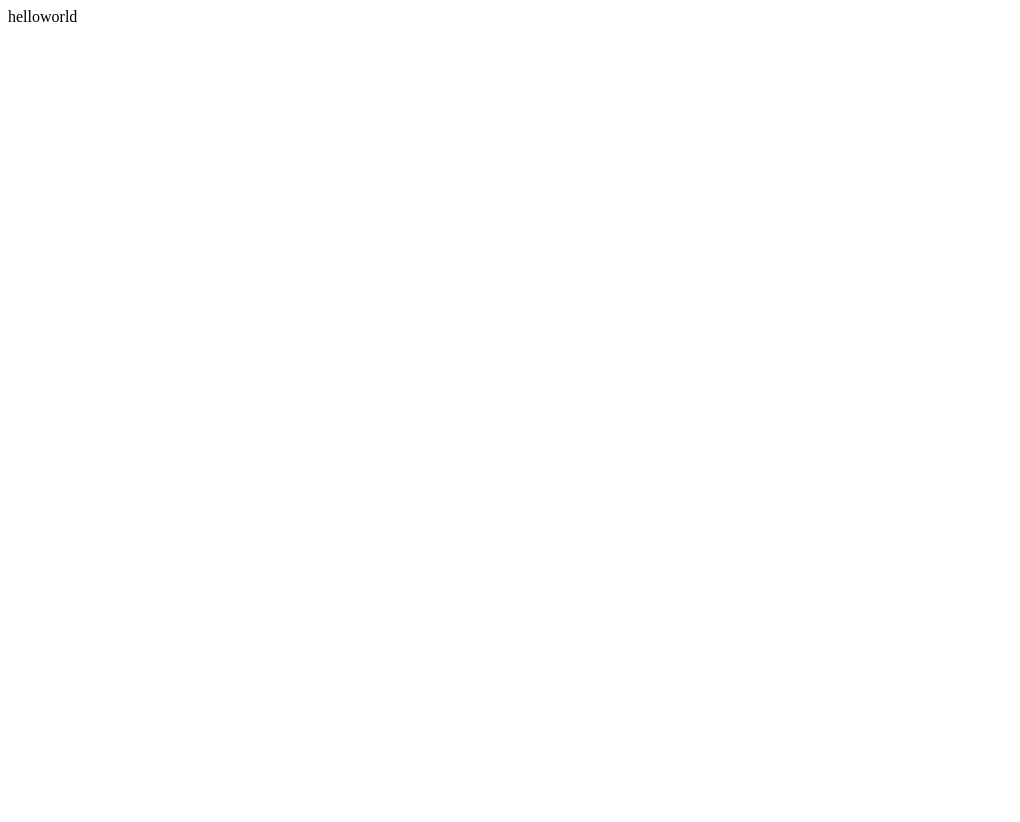
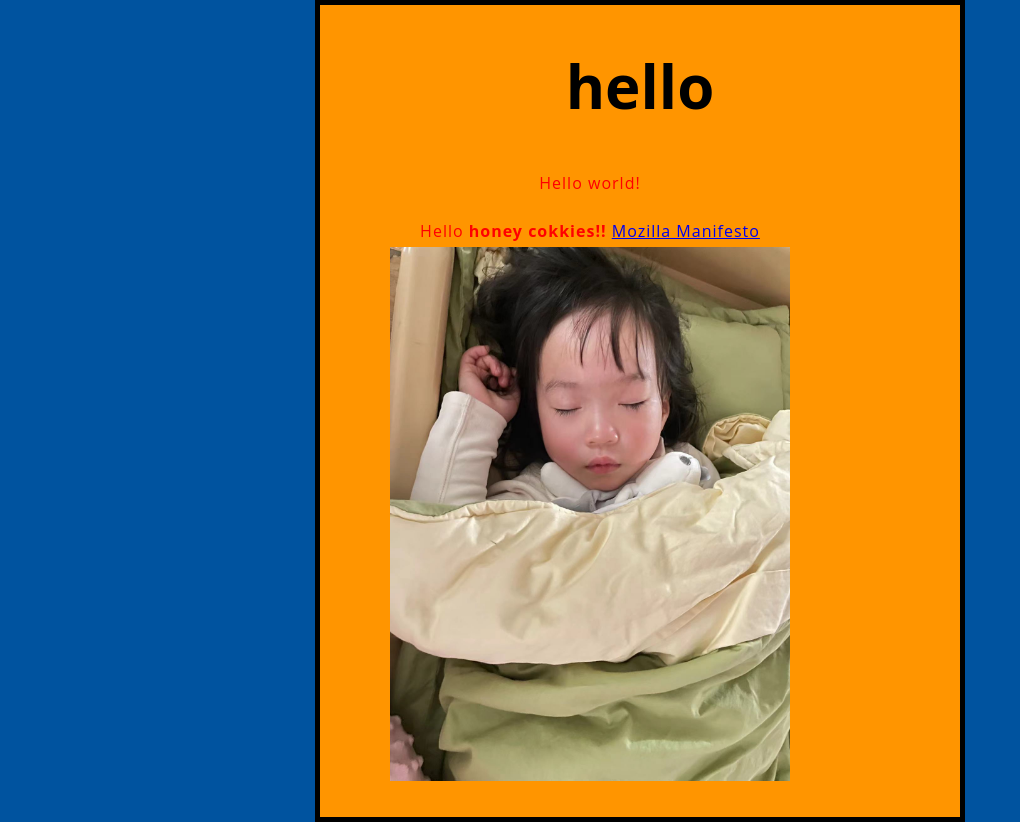
Before and after one commit to tedkwan/tedkwan.github.io, a plain HTML site: page index.html in a window 1280 px wide. Shown: the whole page, without its empty margins (0-1020 px from the left). Before the commit the page ends 800 px from the top, so only its background shows below. Drawn offline with Linux system fonts and the light colour scheme.

Commit message:
Update index.html

```diff
--- a/index.html
+++ b/index.html
@@ -1 +1,18 @@
-helloworld
+<!doctype html>
+<html lang="en-US">
+  <head>
+    <meta charset="utf-8" />
+    <meta name="viewport" content="width=device-width" />
+    <title>My test page</title>
+	<link href="styles/style.css" rel="stylesheet" />
+  </head>
+  <body>
+  <h1>hello</h1>
+  <p></p>
+  	<p>Hello <strong>honey cokkies!!</strong>
+		<a href="https://www.mozilla.org/zh-CN/about/manifesto/">Mozilla Manifesto</a>
+		<img src="images/honeycokkie.jpg" alt="honeycokkie.jpg" width="400" />
+	</p>
+  <script src="scripts/main.js"></script>
+  </body>
+</html>
```
